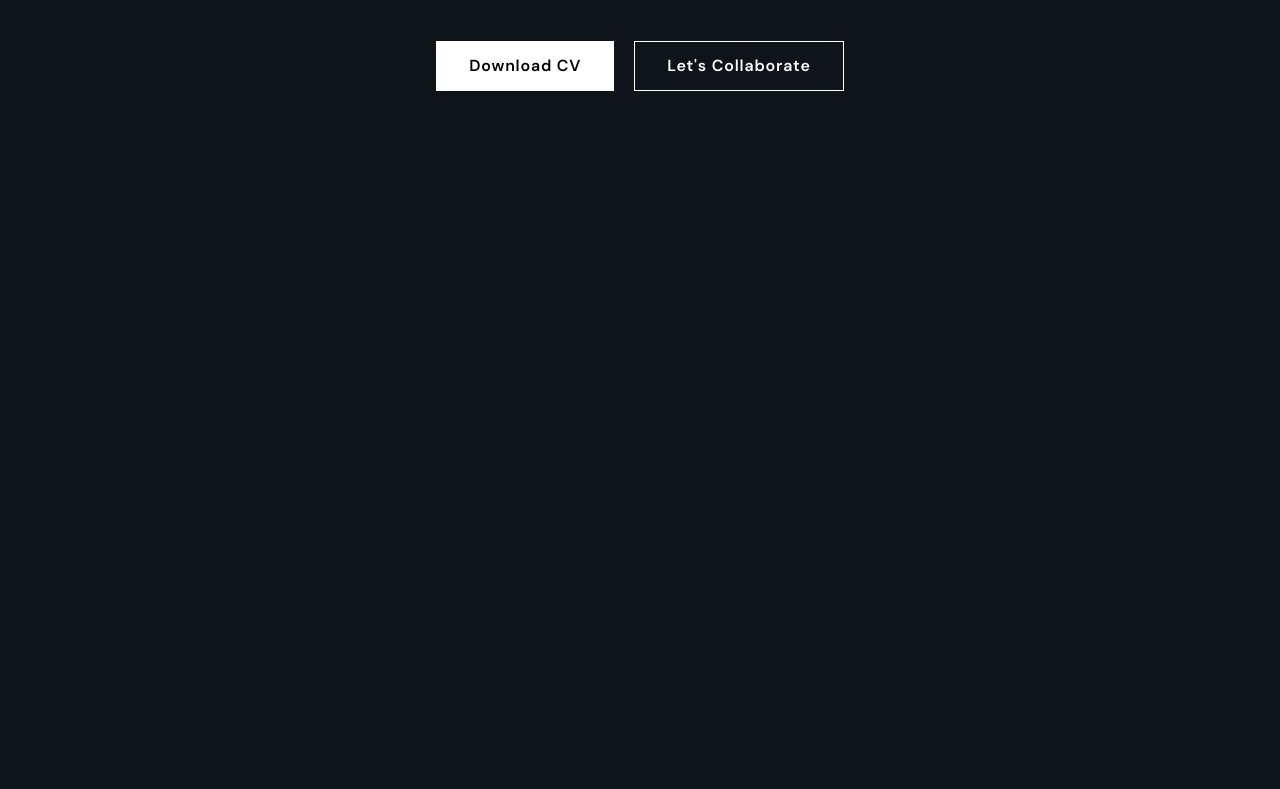
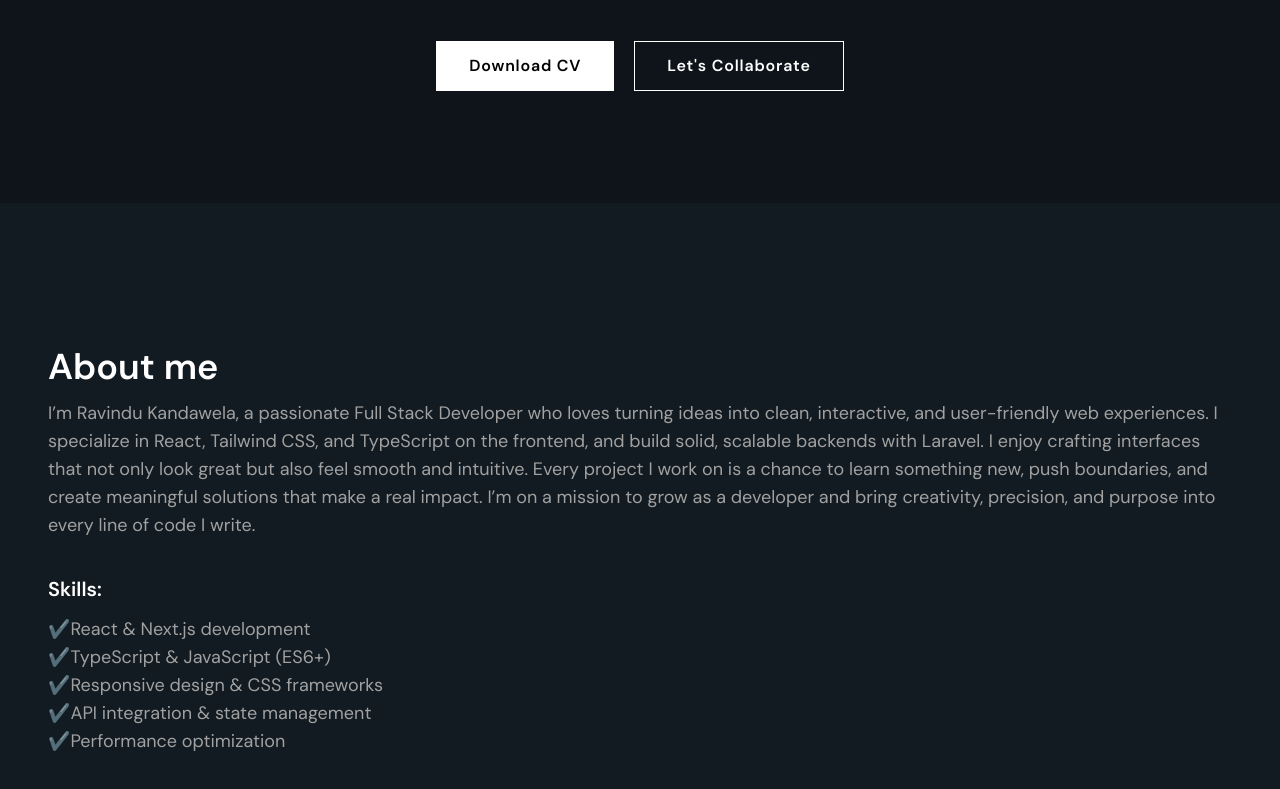
Before and after one commit to ravindu-kandawela1205/portfolio, a React (Vite) app: page / in a window 1280 px wide. Shown: the part 789-1578 px from the top of the page. Before the commit the page ends 992 px from the top, so only its background shows below. Built offline with nearby package versions, Linux system fonts and the light colour scheme.

Commit message:
feat(UI): about me section created

```diff
--- a/src/App.tsx
+++ b/src/App.tsx
@@ -1,5 +1,6 @@
 import Header from './components/ui/Header';
 import Hero from './pages/pageA/sections/Hero';
+import About from './pages/pageA/sections/Aboutme';
 
 function App() {
   return (
@@ -7,6 +8,7 @@ function App() {
     <Header />
     <main>
     <Hero />
+    <About />
     </main>
     </>
   );
--- a/src/pages/pageA/sections/Aboutme.tsx
+++ b/src/pages/pageA/sections/Aboutme.tsx
@@ -1,10 +1,31 @@
+import { li, p } from 'motion/react-client'
 import React from 'react'
-
+import {aboutItems} from '../../../constants/navItems.constant';
 function Aboutme() {
   return (
-    <div>
+    <section className='section bg-secondary-clr'>
+      <div className="container">
+        <h2>About me</h2>
+        <p className='mt-3 mb-9'>I’m Ravindu Kandawela, a passionate Full Stack Developer who loves turning ideas into clean, interactive, and user-friendly web experiences. I specialize in React, Tailwind CSS, and TypeScript on the frontend, and build solid, scalable backends with Laravel. I enjoy crafting interfaces that not only look great but also feel smooth and intuitive. Every project I work on is a chance to learn something new, push boundaries, and create meaningful solutions that make a real impact. I’m on a mission to grow as a developer and bring creativity, precision, and purpose into every line of code I write.</p>
 
-    </div>
+
+           <div>
+        <p className='text-white font-semibold text-xl mb-3'>Skills:</p>
+        <ul className=''>
+          {aboutItems.map(item =>(
+            <li key={item.id}>
+            <p>✔️{item.label}</p>
+            </li>
+          ))}
+
+        </ul>
+      </div>
+      </div>
+
+      {/* skills */}
+
+
+    </section>
   )
 }
 
```
